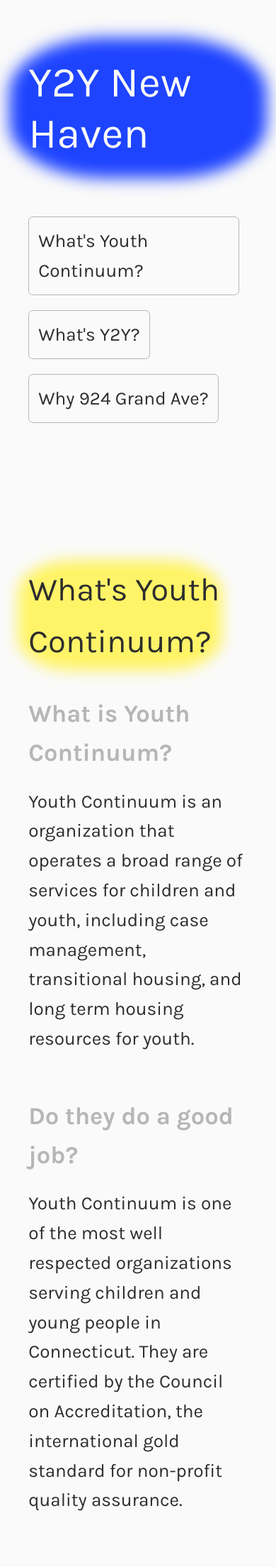
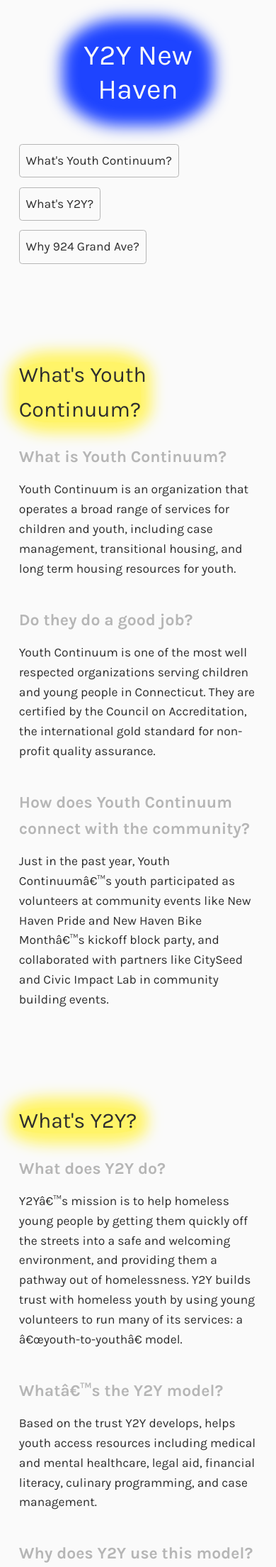
Before and after one commit to jacobbf/y2ynewhaven.org, a Jekyll site: the page built from index.html, in a window 390 px wide. Shown: the top 2208 px of the page at 71% size. Built offline with Jekyll 4.4.1, drawn with Linux system fonts in a browser that asks for light colours.

Commit message:
Mobile styling

```diff
--- a/assets/css/2-base/_base.scss
+++ b/assets/css/2-base/_base.scss
@@ -125,3 +125,32 @@
   text-align: right;
   padding-bottom: 2.01rem;
 }
+
+
+
+@media screen and (max-width: 800px) {
+  :root {
+    font-size: 20px;
+  }
+
+  h1 {
+    margin: .67em auto;
+    max-width: 4em;
+    text-align: center;
+  }
+
+  header {
+    display: flex;
+    flex-direction: column;
+    align-items: center;
+    justify-content: flex-start;
+  }
+
+  nav {
+    display: flex;
+    flex-direction: column;
+    align-items: flex-start;
+    justify-content: flex-start;
+    width: 100%;
+  }
+}
```
